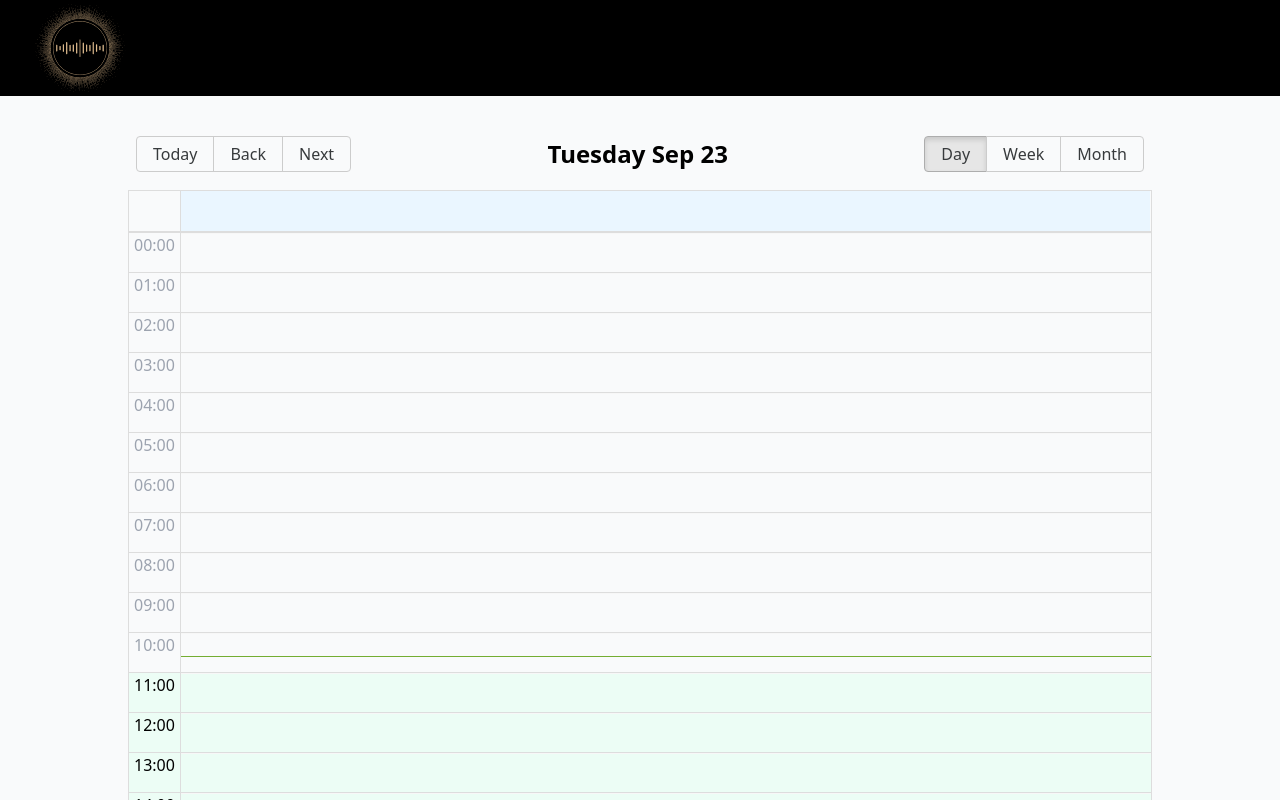
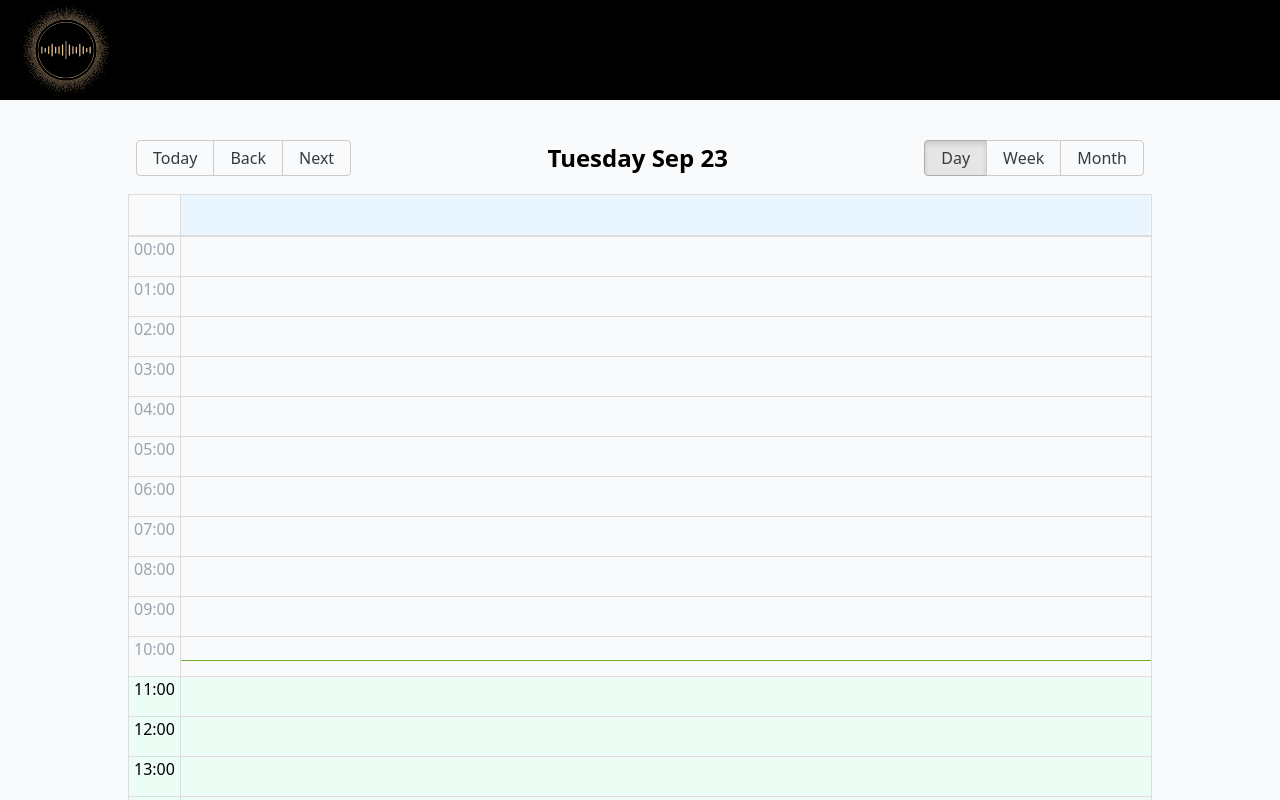
Before and after one commit to DenisHki/eclipse-productions, a React (Vite) app: page /booking in a window 1280 px wide. Shown: the top 800 px of the page. Built offline with nearby package versions, Linux system fonts and the light colour scheme; no server answers; the database is empty.

Commit message:
Adjust headers logo

```diff
--- a/src/components/Header.tsx
+++ b/src/components/Header.tsx
@@ -5,13 +5,13 @@ export default function Header() {
   const navigate = useNavigate();
 
   return (
-    <header className="w-full h-24 flex items-center justify-start px-8 bg-black mb-8">
+    <header className="w-full h-26 flex items-center justify-start px-4 bg-black mb-8">
       <img
         onClick={() => navigate("/")}
         title="Return to home page"
         src={logo}
         alt="Eclipse Productions Oy"
-        className="h-24 w-auto"
+        className="h-26 w-auto"
       />
     </header>
   );
```
